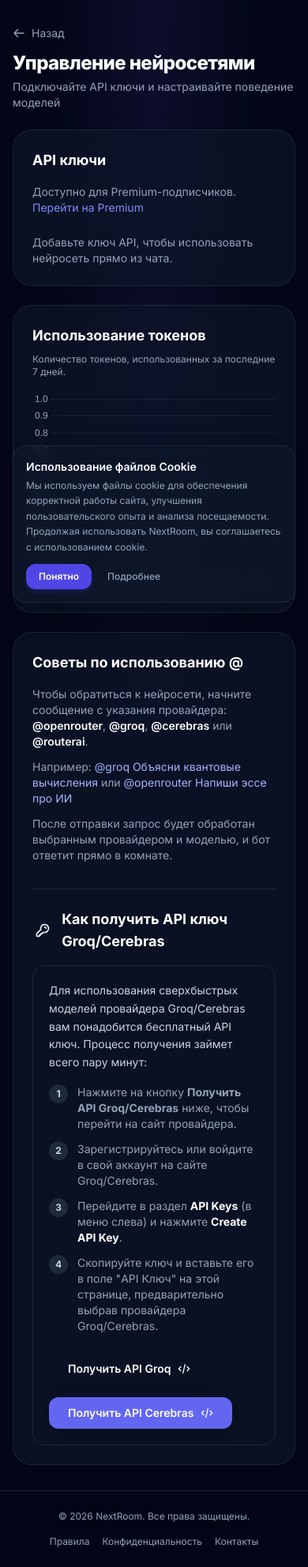
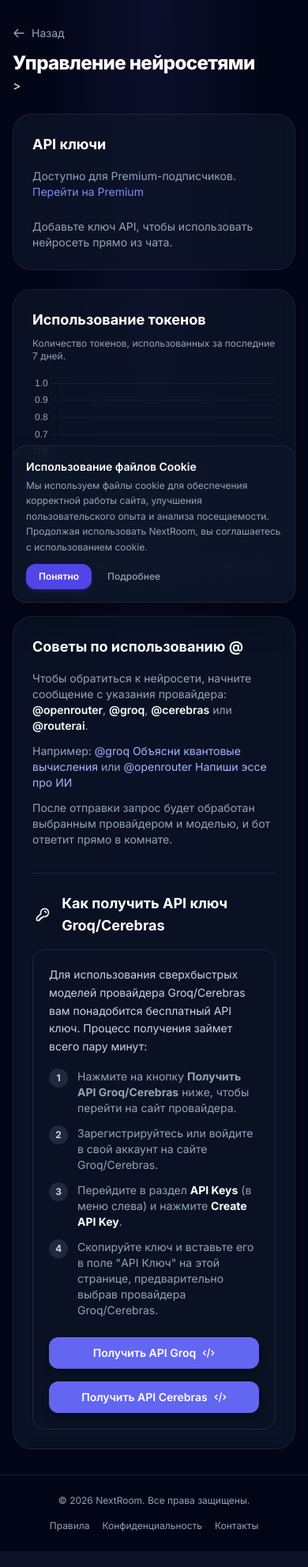
Before and after one commit to X2X1321/nextroom, a Django app: page /ai-management/ in a window 390 px wide. Shown: the part 65-2049 px from the top of the page at 79% size. Run offline with Django 4.2, Linux system fonts and the light colour scheme; the visitor is signed in with stand-in values (Sample User, id 1); data comes from the database, SQL or seed files in the repository; data that the repository does not hold is empty; some libraries are stand-ins or nearby versions; some web fonts are replaced.

Commit message:
style(ai): improve responsiveness on mobile and standardize groq/cerebras buttons

```diff
--- a/templates/chat/ai_management.html
+++ b/templates/chat/ai_management.html
@@ -16,8 +16,7 @@
                 </svg>
                 Назад
             </a>
-            <h1 class="text-2xl sm:text-3xl font-extrabold tracking-tight text-white">Управление нейросетями</h1>
-            <p class="text-sm text-slate-400 mt-1">Подключайте API ключи и настраивайте поведение моделей</p>
+            <h1 class="text-2xl sm:text-3xl font-extrabold tracking-tight text-white">Управление нейросетями</h1>>
         </div>
     </div>
 
@@ -59,20 +58,20 @@
                         <label for="integration_custom_prompt" class="block text-sm font-medium text-slate-300">Персональный промпт для модели (опционально)</label>
                         <textarea id="integration_custom_prompt" name="custom_prompt" rows="2" placeholder="Инструкции и роль исключительно для этой модели" class="mt-2 block w-full rounded-2xl bg-slate-900 border border-slate-800 px-4 py-2.5 text-sm text-white focus:ring-2 focus:ring-indigo-500 focus:border-indigo-500 placeholder-slate-600 resize-none"></textarea>
                     </div>
-                    <div class="flex items-center gap-4 mt-4">
-                        <button type="submit" class="relative inline-flex items-center justify-center gap-2 px-6 py-3 text-sm font-semibold text-slate-300 hover:text-white transition duration-300 group">
+                    <div class="flex flex-col sm:flex-row sm:items-center gap-4 mt-6">
+                        <button type="submit" class="w-full sm:w-auto relative inline-flex items-center justify-center gap-2 px-6 py-3 text-sm font-semibold text-slate-300 hover:text-white transition duration-300 group">
                             <span class="absolute inset-0 w-full h-full rounded-xl transition duration-300 ease-out transform translate-x-1 translate-y-1 bg-indigo-900/50 group-hover:-translate-x-0 group-hover:-translate-y-0"></span>
                             <span class="absolute inset-0 w-full h-full rounded-xl bg-slate-800/80 border border-slate-700/50 group-hover:bg-indigo-900/40 transition duration-300"></span>
                             <span class="relative z-10">Сохранить ключ</span>
                         </button>
 
-                        <a href="{% url 'models_pricing' %}" class="relative inline-flex items-center justify-center gap-2 px-6 py-3 text-sm font-semibold text-slate-300 hover:text-white transition duration-300 group">
+                        <a href="{% url 'models_pricing' %}" class="w-full sm:w-auto relative inline-flex items-center justify-center gap-2 px-6 py-3 text-sm font-semibold text-slate-300 hover:text-white transition duration-300 group">
                             <span class="absolute inset-0 w-full h-full rounded-xl transition duration-300 ease-out transform translate-x-1 translate-y-1 bg-indigo-900/50 group-hover:-translate-x-0 group-hover:-translate-y-0"></span>
                             <span class="absolute inset-0 w-full h-full rounded-xl bg-slate-800/80 border border-slate-700/50 group-hover:bg-indigo-900/40 transition duration-300"></span>
                             <span class="relative z-10">Все модели</span>
                         </a>
 
-                        <a href="{% url 'routerai_keys' %}" class="relative inline-flex items-center justify-center gap-2 px-6 py-3 text-sm font-semibold text-slate-300 hover:text-white transition duration-300 group ml-auto">
+                        <a href="{% url 'routerai_keys' %}" class="w-full sm:w-auto relative inline-flex items-center justify-center gap-2 px-6 py-3 text-sm font-semibold text-slate-300 hover:text-white transition duration-300 group sm:ml-auto">
                             <span class="absolute inset-0 w-full h-full rounded-xl transition duration-300 ease-out transform translate-x-1 translate-y-1 bg-indigo-900/50 group-hover:-translate-x-0 group-hover:-translate-y-0"></span>
                             <span class="absolute inset-0 w-full h-full rounded-xl bg-slate-800/80 border border-slate-700/50 group-hover:bg-indigo-900/40 transition duration-300"></span>
                             <span class="relative z-10 flex items-center gap-2">
@@ -179,12 +178,12 @@
                         <span>Скопируйте ключ и вставьте его в поле "API Ключ" на этой странице, предварительно выбрав провайдера Groq/Cerebras.</span>
                     </li>
                 </ol>
-                <div class="flex flex-wrap gap-4">
-                    <a href="https://groq.com" target="_blank" class="inline-flex items-center gap-2 rounded-xl bg-brand-500 hover:bg-brand-600 px-6 py-2.5 text-sm font-semibold text-white transition-all shadow-lg shadow-brand-500/25">
+                <div class="flex flex-col sm:flex-row gap-4">
+                    <a href="https://groq.com" target="_blank" class="w-full sm:w-auto justify-center inline-flex items-center gap-2 rounded-xl bg-indigo-500 hover:bg-indigo-600 px-6 py-2.5 text-sm font-semibold text-white transition-all shadow-lg shadow-indigo-500/25">
                         Получить API Groq
                         <svg class="w-4 h-4" fill="none" stroke="currentColor" viewBox="0 0 24 24"><path stroke-linecap="round" stroke-linejoin="round" stroke-width="2" d="M10 20l4-16m4 4l4 4-4 4M6 16l-4-4 4-4"></path></svg>
                     </a>
-                    <a href="https://www.cerebras.ai" target="_blank" class="inline-flex items-center gap-2 rounded-xl bg-indigo-500 hover:bg-indigo-600 px-6 py-2.5 text-sm font-semibold text-white transition-all shadow-lg shadow-indigo-500/25">
+                    <a href="https://www.cerebras.ai" target="_blank" class="w-full sm:w-auto justify-center inline-flex items-center gap-2 rounded-xl bg-indigo-500 hover:bg-indigo-600 px-6 py-2.5 text-sm font-semibold text-white transition-all shadow-lg shadow-indigo-500/25">
                         Получить API Cerebras
                         <svg class="w-4 h-4" fill="none" stroke="currentColor" viewBox="0 0 24 24"><path stroke-linecap="round" stroke-linejoin="round" stroke-width="2" d="M10 20l4-16m4 4l4 4-4 4M6 16l-4-4 4-4"></path></svg>
                     </a>
```
